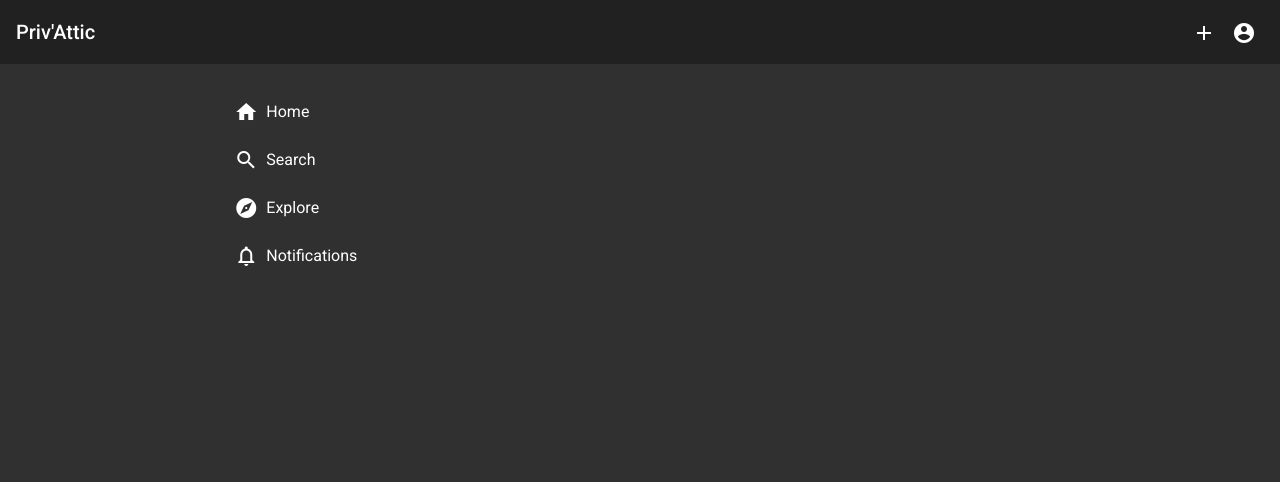
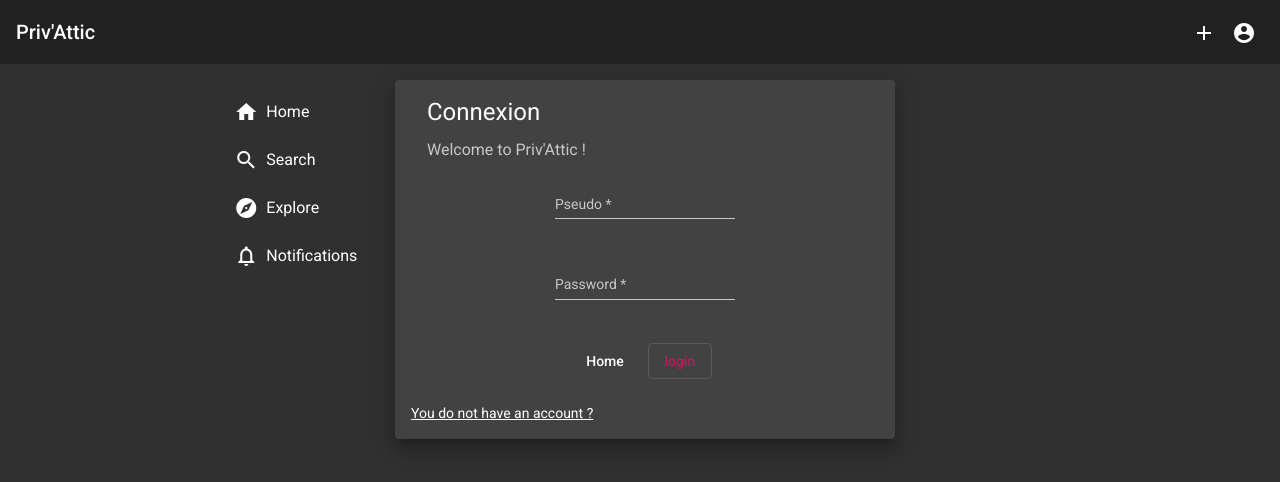
Before and after one commit to P-EW/priv-attic-front, an Angular app: page /login in a window 1280 px wide. Before the commit this address led to /. Shown: the top 482 px of the page. Built offline with nearby package versions, Linux system fonts and the light colour scheme.

Commit message:
Fixed a few things

```diff
--- a/src/app/app-routing.module.ts
+++ b/src/app/app-routing.module.ts
@@ -13,7 +13,7 @@ const routes: Routes = [
   { path: 'profile/:pseudo', component: ProfileComponent },
   { path: 'edit/profile', component: EditProfileComponent, canActivate :[ AuthGardService]},
   { path: 'post', component: CreatePostComponent, canActivate :[ AuthGardService] },
-  { path: 'connection', component: ConnectionComponent},
+  { path: 'login', component: ConnectionComponent},
 ];
 
 @NgModule({
--- a/src/app/app.component.html
+++ b/src/app/app.component.html
@@ -11,7 +11,7 @@
 
   <!-- profile menu panel -->
   <mat-menu #menu="matMenu">
-    <button *ngIf="!isLogged()" mat-menu-item [routerLink]="'/connection'">
+    <button *ngIf="!isLogged()" mat-menu-item [routerLink]="['login']">
       <mat-icon>login</mat-icon>
       <span>Login</span>
     </button>
--- a/src/app/connection/connection.component.css
+++ b/src/app/connection/connection.component.css
@@ -0,0 +1,7 @@
+.center {
+  text-align: center;
+}
+
+a {
+  color: inherit;
+}
--- a/src/app/connection/connection.component.html
+++ b/src/app/connection/connection.component.html
@@ -2,9 +2,9 @@
     <mat-card [class.mat-elevation-z12]="true" class="card">
       <mat-card-header>
         <mat-card-title><h1>Connexion</h1></mat-card-title>
-        <mat-card-subtitle><h3>Welcome to priv'attic !</h3></mat-card-subtitle>
+        <mat-card-subtitle><h3>Welcome to Priv'Attic !</h3></mat-card-subtitle>
       </mat-card-header>
-      <mat-card-content style="text-align: center">
+      <mat-card-content class="center">
         <p>
           <mat-form-field class="full-width" [class.mgb15]="form.get('pseudo')?.dirty && form.get('pseudo')?.invalid">
             <input matInput placeholder="Pseudo" formControlName="pseudo" minlength="2" required name="pseudo" />
@@ -34,11 +34,14 @@
             </mat-error>
           </mat-form-field>
         </p>
+        <mat-error *ngIf="loginFailed">
+          <strong>Username or password is incorrect !</strong>
+        </mat-error>
       </mat-card-content>
-      <mat-card-actions style="text-align: center; margin-bottom: 15px;">
+      <mat-card-actions class="center">
         <button type="button" [routerLink]="['']" mat-button>Home</button>
         <button mat-stroked-button color="primary" type="submit" (click)="submit()">login</button>
-        <a mat-list-item  routerLink="/inscription" >You do not have an account ? </a>
       </mat-card-actions>
+      <a mat-list-item  [routerLink]="['inscription']">You do not have an account ? </a>
     </mat-card>
   </form>
--- a/src/app/connection/connection.component.ts
+++ b/src/app/connection/connection.component.ts
@@ -3,6 +3,7 @@ import {FormControl, FormGroup, Validators} from "@angular/forms";
 import {ActivatedRoute, Router} from "@angular/router";
 import {AuthService} from "../shared/services/auth.service";
 import {CustomValidators} from "../shared/validators/custom-validators";
+import {catchError, of} from "rxjs";
 @Component({
   selector: 'app-connection',
   templateUrl: './connection.component.html',
@@ -13,12 +14,18 @@ export class ConnectionComponent implements OnInit {
 
   private _retUrl:string | null="";
   private readonly _form: FormGroup;
+  private _loginFailedFlag: boolean;
 
   constructor(private _router: Router, private _authService :AuthService, private _activedRoute: ActivatedRoute) {
     this._form = ConnectionComponent._buildForm();
+    this._loginFailedFlag = false;
   }
 
   ngOnInit(): void {
+    //redirect if already logged in
+    if(this._authService.isLogged()) this._router.navigate( ['']);
+
+
     this._activedRoute.queryParamMap
       .subscribe(params => {
         this._retUrl = params.get('retUrl');
@@ -38,19 +45,22 @@ export class ConnectionComponent implements OnInit {
       ])),
     });
   }
-  // @ts-ignore
+
+  get loginFailed(): boolean {
+    return this._loginFailedFlag;
+  }
+
   submit(){
-    this._authService.connect(this._form.value).subscribe(
-     //TODO afficher un message d'erreur si c'est pas bon
-      () => {
-        if (this._retUrl!=null) {
-          this._router.navigate( [this._retUrl]);
-        } else {
-          this._router.navigate( ['']);
-        }
-      },
-      );
-
+    this._loginFailedFlag = false;
+    this._authService.connect(this._form.value)
+      .pipe(
+        catchError(() => { this._loginFailedFlag = true; return of(null)})
+      )
+      .subscribe( () => {
+        if(!this.loginFailed)
+          this._retUrl!=null ? this._router.navigate( [this._retUrl]) : this._router.navigate( [''])
+      }
+    );
   }
 
   get form(): FormGroup {
--- a/src/app/create-post/create-post.component.ts
+++ b/src/app/create-post/create-post.component.ts
@@ -15,7 +15,6 @@ import {Post} from "../shared/types";
 })
 export class CreatePostComponent implements OnInit {
 
-  //TODO ajouter une guard
   //TODO ajouter l'upload d'image
 
   private _tags: string[];
--- a/src/app/profile/profile.component.ts
+++ b/src/app/profile/profile.component.ts
@@ -5,6 +5,7 @@ import {PostService} from "../shared/services/post.service";
 import {CommentService} from "../shared/services/comment.service";
 import {ActivatedRoute, Router} from "@angular/router";
 import {merge, mergeMap, filter} from "rxjs";
+import {AuthService} from "../shared/services/auth.service";
 
 @Component({
   selector: 'app-profile',
@@ -16,7 +17,7 @@ export class ProfileComponent implements OnInit {
   private _user: User;
   private _posts: Post[];
 
-  constructor(private _userService: UserService, private _postService: PostService, private _commentService: CommentService, private _route: ActivatedRoute, private _router: Router) {
+  constructor(private _userService: UserService, private _postService: PostService, private _commentService: CommentService, private _route: ActivatedRoute, private _router: Router, private _authService :AuthService) {
     this._user = {} as User;
     this._posts = [];
   }
@@ -29,7 +30,10 @@ export class ProfileComponent implements OnInit {
       ),
       this._route.params.pipe(
         filter((params: any) => !params.pseudo),
-        mergeMap(() => this._userService.fetchOneFromPseudo("P-EW")), //TODO a changer plus tard par l'user connecté sinon redirect comme pour l'erreur
+        mergeMap(() =>
+          // we don't bother with '' -> you can't access here if you're not logged so token id MUST be defined
+          this._userService.fetchOne(this._authService.getToken()?.id || '')
+        ),
       )
     )
       .subscribe({
```
